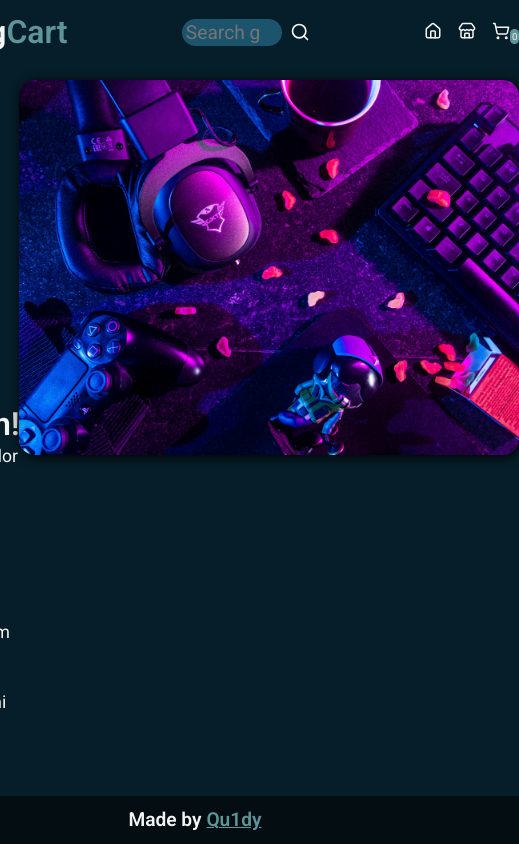
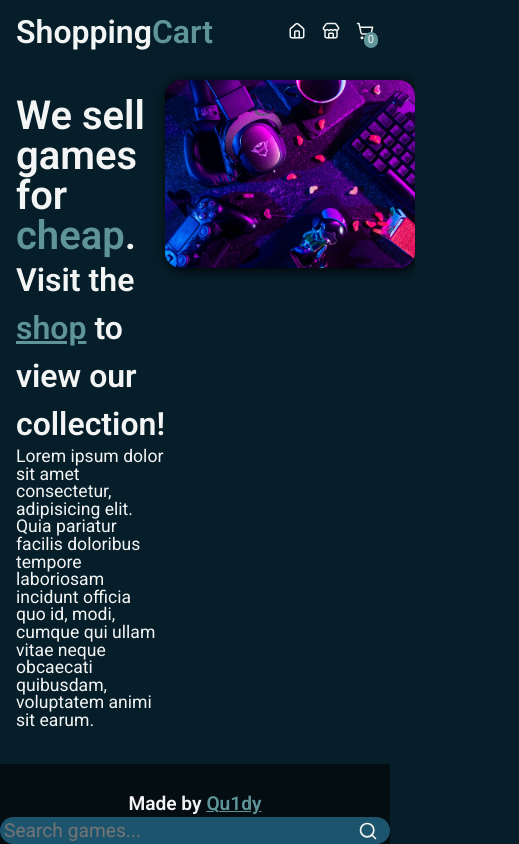
Before and after one commit to Qu1dy/odin-shopping-cart, a React (Vite) app: page / in a window 390 px wide. Shown: the whole page, 519 px wide, since content can reach past the window. Built offline with nearby package versions, Linux system fonts and the light colour scheme; no server answers.

Commit message:
feat: make cart and shop pages responsive

```diff
--- a/src/components/CartItem/CartItem.module.css
+++ b/src/components/CartItem/CartItem.module.css
@@ -3,7 +3,6 @@
     padding: 16px;
     background-color: hsl(198.75, 57.97%, 15%);
     border-radius: 16px;
-    grid-template-columns: 300px 1fr auto;
     grid-template-areas:
         "image title remove-button"
         "image price ."
@@ -24,7 +23,6 @@
 .img {
     composes: img from "../Item/Item.module.css";
     grid-area: image;
-    height: 130px;
 }
 
 .title,
--- a/src/components/Footer/Footer.module.css
+++ b/src/components/Footer/Footer.module.css
@@ -4,6 +4,13 @@
     align-items: center;
     min-height: 3rem;
     background-color: hsl(199, 74%, 4%);
+    width: 100%;
+}
+
+@media (width < 600px) {
+    .footer {
+        min-height: 5rem;
+    }
 }
 
 .footerText {
--- a/src/components/Header/Header.module.css
+++ b/src/components/Header/Header.module.css
@@ -3,6 +3,7 @@
     justify-content: space-between;
     align-items: center;
     padding-top: 1rem;
+    gap: 2rem;
     background-color: var(--bg-color);
 }
 
@@ -14,3 +15,10 @@
 .coloured {
     color: var(--secondary);
 }
+
+@media (width < 600px) {
+    .header {
+        margin-left: var(--mobile-margin);
+        margin-right: var(--mobile-margin);
+    }
+}
--- a/src/components/Home/Home.module.css
+++ b/src/components/Home/Home.module.css
@@ -20,7 +20,7 @@
 }
 
 .heroImage > img {
-    max-width: 500px;
+    max-width: 250px;
     border-radius: 16px;
     box-shadow: 2px 2px 12px black;
 }
--- a/src/components/Item/Item.module.css
+++ b/src/components/Item/Item.module.css
@@ -18,8 +18,9 @@
 }
 
 .img {
-    height: 200px;
+    height: 100%;
     width: 100%;
+    display: block;
     border-radius: 16px;
     display: block;
     object-fit: cover;
@@ -41,6 +42,8 @@
 .title {
     grid-area: title;
     font-weight: 550;
+    max-width: 12ch;
+    word-wrap: break-word;
 }
 
 .card > :nth-child(4) {
--- a/src/components/NavBar/NavBar.jsx
+++ b/src/components/NavBar/NavBar.jsx
@@ -17,12 +17,12 @@ const NavBar = ({ totalQuantity }) => {
                     </Link>
                 </li>
                 <li>
-                    <Link to="/cart" className={styles.icon}>
+                    <Link to="/cart" className={styles.cart}>
                         <ShoppingCart size={18} />
+                        <data className={styles.total} value={totalQuantity}>
+                            {totalQuantity}
+                        </data>
                     </Link>
-                    <data className={styles.total} value={totalQuantity}>
-                        {totalQuantity}
-                    </data>
                 </li>
             </ul>
         </nav>
--- a/src/components/NavBar/NavBar.module.css
+++ b/src/components/NavBar/NavBar.module.css
@@ -13,13 +13,21 @@
     }
 }
 
-.icon {
+.icon,
+.cart {
     color: var(--text);
 }
 
 .total {
     background-color: var(--secondary);
     border-radius: 32px;
-    padding: 2px;
-    font-size: 0.6rem;
+    padding: 2px 4px;
+    font-size: 0.7rem;
+    position: absolute;
+    right: -4px;
+    bottom: -4px;
 }
+
+.cart {
+    position: relative;
+}
--- a/src/components/SearchBar/SearchBar.jsx
+++ b/src/components/SearchBar/SearchBar.jsx
@@ -29,7 +29,7 @@ const SearchBar = ({ onSearch }) => {
                 type="submit"
                 aria-label="Search game"
             >
-                <Search size={20} />
+                <Search size={20} strokeWidth={2} />
             </button>
         </form>
     );
--- a/src/components/SearchBar/SearchBar.module.css
+++ b/src/components/SearchBar/SearchBar.module.css
@@ -21,3 +21,20 @@
 .btn:hover {
     color: var(--primary);
 }
+
+@media (width < 600px) {
+    .search {
+        position: fixed;
+        bottom: 0;
+        left: 0;
+        width: 100%;
+        > .search-bar {
+            flex: 1;
+        }
+
+        > .btn {
+            position: absolute;
+            right: 12px;
+        }
+    }
+}
--- a/src/index.css
+++ b/src/index.css
@@ -3,6 +3,7 @@
     --primary: #1d546d;
     --secondary: #5f9598;
     --text: #f3f4f4;
+    --mobile-margin: 16px;
 }
 
 :root,
@@ -20,24 +21,21 @@ body {
 #root {
     flex: 1;
     min-height: 100vh;
+    max-width: 100vw;
     display: flex;
     flex-direction: column;
     align-items: center;
 }
 
-main,
-footer,
-header {
-    width: 100%;
-}
-
 main {
     flex: 1;
+    padding: 2rem 0;
 }
 
 main,
 header {
     max-width: 1600px;
+    width: 100%;
 }
 
 button {
@@ -56,6 +54,18 @@ button {
     max-width: 24px;
 }
 
-main {
-    padding: 2rem 0;
+@media (width < 600px) {
+    main {
+        margin-left: var(--mobile-margin);
+        margin-right: var(--mobile-margin);
+    }
+
+    main,
+    header {
+        width: auto;
+    }
+
+    #root {
+        align-items: stretch;
+    }
 }
```
